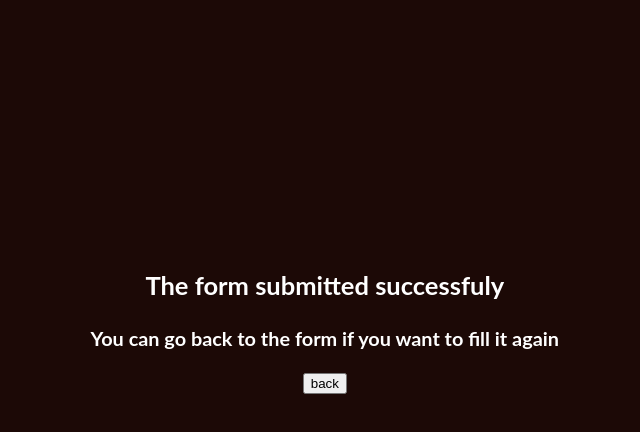
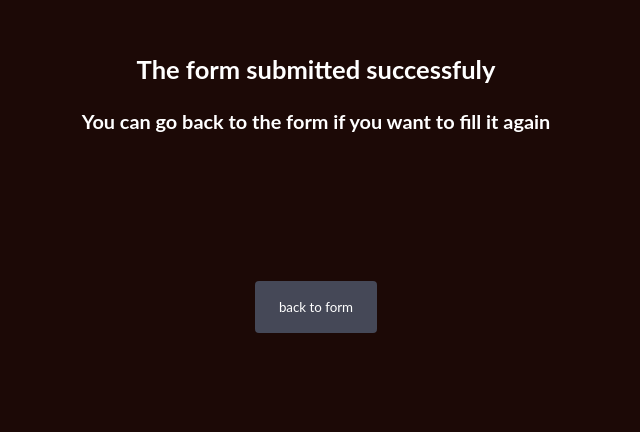
Before and after one commit to Spookyman1/freeCodeCamp, a plain HTML site: page submitted.html in a window 1280 px wide. Shown: the part 162-594 px from the top of the page, without its empty margins (324-964 px from the left). Drawn offline with Linux system fonts and the light colour scheme.

Commit message:
complete css design for submitted page

```diff
--- a/submitted.css
+++ b/submitted.css
@@ -1,6 +1,7 @@
 :root {
-    --color-darkblue-alpha: rgba(28,9,6);
+    --color-darkblue-alpha: rgb(28,9,6);
     --color-white: #f3f3f3;
+    --color-graybutton: rgb(69,72,87);
 }
 html {
     font-family: 'Lato', 'Lucida Grande', 'Lucida Sans Unicode', Tahoma, Sans-Serif;
@@ -23,10 +24,21 @@ body {
 
 }
 .control{
-    display: block;
-    width: 99%;
-    height: 8.375vh;
-    padding: 0.375rem 0.8rem;
-    text-align: center  ;
+        display: block;
+        height: 8.375vh;
+        text-align: center;
+        position: relative;
+        margin: 0 auto 20.25vh auto;
 
 }
+#back {
+    background-color: var(--color-graybutton);
+    text-align: center;
+    font-family: inherit;
+    box-shadow: none;
+    border-radius: 0.5vh;
+    border: none;
+    color :white;
+    width: 9.5vw;
+    height: 6.5vh;
+}
--- a/submitted.html
+++ b/submitted.html
@@ -6,7 +6,9 @@
         <div class="control">
         <h2>The form submitted successfuly</h2>
         <h3>You can go back to the form if you want to fill it again</h3>
-        <input type = button value = back to form/>
+        </div>
+        <div class="control">
+        <input type = button value = "back to form" id = "back" name="back"/>
         </div>
     </body>
 </html>
```
